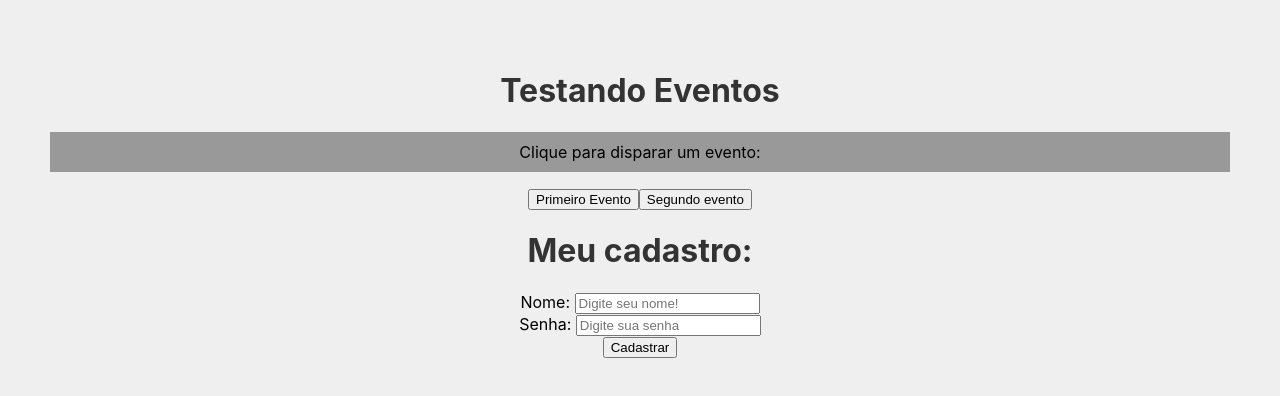
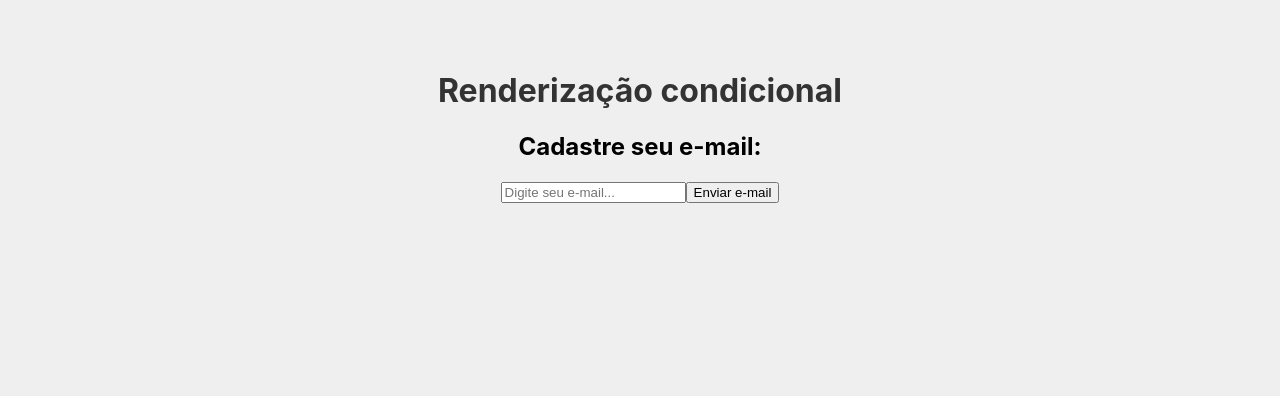
Before and after one commit to Vinicius-Merces/ADS-pratica-do-estudo, a React (Create React App) app in the folder React/my-app/: page / in a window 1280 px wide. Shown: the top 396 px of the page. Built offline with nearby package versions, Linux system fonts and the light colour scheme.

Commit message:
Renderização condicional

```diff
--- a/React/my-app/src/App.js
+++ b/React/my-app/src/App.js
@@ -1,16 +1,14 @@
 import './App.css';
-import Evento from './components/Eventos';
-import Form from './components/Form';
+import Condicional from './components/Condicional';
+import second from './components/Condicional'
 
 
 function App() {
 
   return (
   <div className='App'>
-    <h1>Testando Eventos</h1>
-    <Evento numero={"1"}/>
-
-    <Form />
+    <h1>Renderização condicional</h1>
+    <Condicional/>
   </div>
   );
 }
--- /dev/null
+++ b/React/my-app/src/components/Condicional.js
@@ -0,0 +1,34 @@
+import {useState} from 'react'
+
+
+function Condicional() {
+
+    const [email, setEmail] = useState()
+    const [userEmail, setUserEmail] = useState()
+
+    function enviarEmail(e){
+        e.preventDefault()
+        setUserEmail(email)
+
+    }
+
+    return (
+        <div>
+            <h2>Cadastre seu e-mail:</h2>
+            <form>
+                <input type="email"
+                placeholder="Digite seu e-mail..."
+                onChange={(e) => setEmail(e.target.value)}/>
+                <button type='submit' onClick={enviarEmail}>Enviar e-mail</button>
+                {userEmail &&(
+                    <div>
+                        <p>O e-mail do usuario é: {userEmail}</p>
+                    </div>
+                )}
+            </form>
+
+        </div>
+    )
+}
+
+export default Condicional
```
